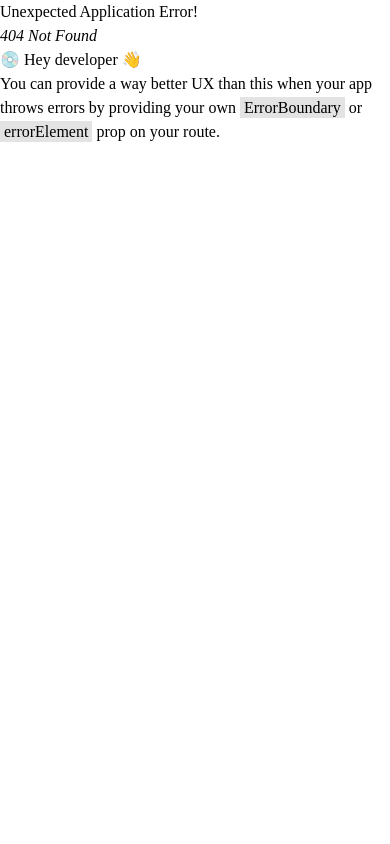
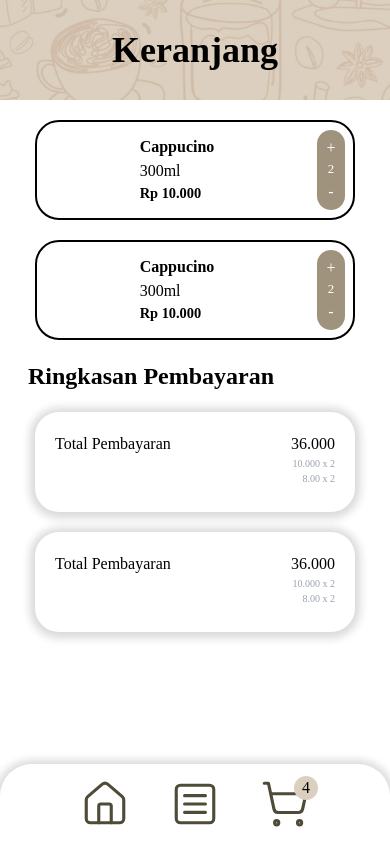
Before and after one commit to Inidapaa/kopisenja_app, a React (Vite) app: page /checkout in a window 390 px wide. Before the commit this address had no page. Built offline with nearby package versions, Linux system fonts and the light colour scheme.

Commit message:
Refactor Navbar and Home components: replaced anchor tags with Link components for navigation, added checkout route, and adjusted layout and styling in home.jsx for improved responsiveness.

```diff
--- a/src/components/navbar.jsx
+++ b/src/components/navbar.jsx
@@ -1,12 +1,14 @@
+import {Link} from 'react-router-dom'
 import {House, SquareMenu, ShoppingCart} from 'lucide-react'
 
 function Navbar() {
   return (
     <div className="fixed bottom-0 w-screen h-20 rounded-t-4xl bg-white flex justify-center items-center shadow-custom">
       <ul className="flex gap-10">
-        <a href=""><li> <House size={50} color="#504B38" strokeWidth={1.5} /></li></a>
-        <a href=""><li> <SquareMenu size={50} color="#504B38" strokeWidth={1.5} /></li></a>
-        <a href=""><li> <ShoppingCart size={50} color="#504B38" strokeWidth={1.5} /></li></a>
+        <Link><li> <House size={50} color="#504B38" strokeWidth={1.5} /></li></Link>
+        <Link><li> <SquareMenu size={50} color="#504B38" strokeWidth={1.5} /></li></Link>
+        <Link to='/checkout'><li> <ShoppingCart size={50} color="#504B38" strokeWidth={1.5} />
+        <span className="absolute top-3 right-18 w-6 h-6 rounded-full bg-primary text-center text-black">4</span></li></Link>
       </ul>
     </div>
   )
--- /dev/null
+++ b/src/components/title.jsx
@@ -0,0 +1,9 @@
+function Title () {
+  return (
+    <div className="flex w-screen justify-center items-center h-25 bg-primary bg-[url('../assets/titlebg.png')] bg-cover bg-center">
+      <h1 className="text-4xl font-bold text-black">Keranjang</h1>
+    </div>
+  )
+}
+
+export default Title
--- /dev/null
+++ b/src/pages/checkout.jsx
@@ -0,0 +1,66 @@
+import Navbar from "../components/navbar"
+import Title from "../components/title"
+
+const Checkout = () => {
+  return (
+    <>
+    <Navbar/>
+    <Title/>
+    {/* ==========Daftar Pesanan========== */}
+    <div className="h-auto flex flex-col my-5 gap-5 items-center">
+      <div className="bg-white h-25 w-80 border-2 rounded-3xl flex place-content-between items-center">
+        <img src="" alt="" />
+        <div className="flex flex-col">
+          <h3 className="font-bold">Cappucino</h3>
+          <p>300ml</p>
+          <p className="font-bold text-[0.9rem]">Rp 10.000</p>
+        </div>
+        <div className="flex h-20 w-7 mr-2 rounded-3xl flex-col bg-secondary justify-center items-center text-white">
+          <button type="">+</button>
+          <p className="text-[0.8rem]">2</p>
+          <button type="">-</button>
+        </div>
+      </div>
+      <div className="bg-white h-25 w-80 border-2 rounded-3xl flex place-content-between items-center">
+        <img src="" alt="" />
+        <div className="flex flex-col">
+          <h3 className="font-bold">Cappucino</h3>
+          <p>300ml</p>
+          <p className="font-bold text-[0.9rem]">Rp 10.000</p>
+        </div>
+        <div className="flex h-20 w-7 mr-2 rounded-3xl flex-col bg-secondary justify-center items-center text-white">
+          <button type="">+</button>
+          <p className="text-[0.8rem]">2</p>
+          <button type="">-</button>
+        </div>
+      </div>
+    </div>
+    {/* ========Ringkasan Pembayaran========== */}
+    <h1 className="ml-7 text-2xl font-bold">Ringkasan Pembayaran</h1>
+    <div className="h-80 flex flex-col my-5 gap-5 items-center">
+      <div className="bg-white h-25 w-80 shadow-custom rounded-3xl flex place-content-between p-5">
+        <h1>Total Pembayaran</h1>
+        <div className="flex flex-col">
+          <p className="text-center">36.000</p>
+          <span className="flex flex-col items-end text-gray-400">
+          <p className="text-[10px]">10.000 x 2</p>
+          <p className="text-[10px]">8.00 x 2</p>
+          </span>
+        </div>
+      </div>
+      <div className="bg-white h-25 w-80 shadow-custom rounded-3xl flex place-content-between p-5">
+        <h1>Total Pembayaran</h1>
+        <div className="flex flex-col">
+          <p className="text-center">36.000</p>
+          <span className="flex flex-col items-end text-gray-400">
+          <p className="text-[10px]">10.000 x 2</p>
+          <p className="text-[10px]">8.00 x 2</p>
+          </span>
+        </div>
+      </div>
+    </div>
+    </>
+  )
+}
+
+export default Checkout
--- a/src/pages/home.jsx
+++ b/src/pages/home.jsx
@@ -1,3 +1,4 @@
+import {Link} from 'react-router-dom'
 import {Clock, MapPin, Star} from 'lucide-react'
 import matcha1 from '../assets/matcha1.png'
 import Profile from '../components/profile.jsx'
@@ -9,13 +10,13 @@ const Home = () => {
     <>
     <Navbar/>
     <Profile/>
-    <div className="h-screen mb-10 bg-[url('../assets/Background.jpg')] bg-cover bg-center">
+    <div className="h-[102vh] bg-[url('../assets/Background.jpg')] bg-cover bg-center">
       <div className="flex flex-col text-[#504B38]">
         <h1 className="font-bold text-5xl text-center mt-5">Halo, Senja's!</h1>
         <p className="text-[20px] m-5 font-bold">Di tiap tetes kopi ada cerita, di tiap senja ada makna. Kopi Senja hadir untuk kamu yang ingin singgah, agar hari tak sekadar lewat tanpa rasa.</p>
       </div>
       {/* ------------ABOUT SECTION------------- */}
-      <div className="justify-center items-center mx-10 font-bold text-[#504B38]">
+      <div className="justify-center items-center mx-5 font-bold text-[#504B38]">
         <ul className="flex place-content-around">
           <li className="flex gap-4"><Clock className="w-10 h-10" /> 15.00-22.00</li>
           <li className="flex gap-2"><MapPin className="w-13 h-10" />Jl. Ikan tombro, Mojolangu</li>
@@ -23,31 +24,31 @@ const Home = () => {
         </ul>
       </div>
       {/* -----------CARD SECTION---------- */}
-      <div className="flex flex-col mx-5 my-10">
-        <h3 className="font-bold text-2xl text-[#504B38]">Menu Favorit</h3>
-        <div className="grid grid-cols-3 mx-5 gap-5 place-content-around mt-2">
-          <div className="bg-white h-35 w-25 px-3 rounded-3xl shadow-custom hover:shadow-2xl transition">
-            <img className=" h-20 w-20" src={matcha1} alt="" />
+      <h3 className="font-bold text-2xl text-[#504B38] mx-5 mt-10">Menu Favorit</h3>
+      <div className="flex justify-center my-2 items-center">
+        <div className="grid grid-cols-3 gap-3 place-content-around mt-2">
+          <div className="bg-white h-34 w-24 px-3 rounded-2xl shadow-custom hover:shadow-2xl transition">
+            <img className=" h-19 w-19" src={matcha1} alt="" />
             <h4 className="text-[10px] font-bold text-[#504B38]">Matcha</h4>
             <p className="text-[10px] text-[#504B38]">Rp15.000</p>
             <span> <Star color="#fbff00"/></span>
           </div>
-          <div className="bg-white h-35 w-25 px-3 rounded-3xl shadow-custom hover:shadow-2xl transition">
-            <img className=" h-20 w-20" src={matcha1} alt="" />
+          <div className="bg-white h-34 w-24 px-3 rounded-2xl shadow-custom hover:shadow-2xl transition">
+            <img className=" h-19 w-19" src={matcha1} alt="" />
             <h4 className="text-[10px] font-bold text-[#504B38]">Matcha</h4>
             <p className="text-[10px] text-[#504B38]">Rp15.000</p>
             <span> <Star color="#fbff00"/></span>
           </div>
-          <div className="bg-white h-35 w-25 px-3 rounded-3xl shadow-custom transition">
-            <img className=" h-20 w-20" src={matcha1} alt="" />
+          <div className="bg-white h-34 w-24 px-3 rounded-2xl shadow-custom transition">
+            <img className=" h-19 w-19" src={matcha1} alt="" />
             <h4 className="text-[10px] font-bold text-[#504B38]">Matcha</h4>
             <p className="text-[10px] text-[#504B38]">Rp15.000</p>
             <span> <Star color="#fbff00"/></span>
           </div>
         </div>
       </div>
-      <div className="flex justify-center items-center">
-        <button className="bg-third h-10 w-30 rounded-2xl text-white hover:shadow-md transition">Lihat Menu</button>
+      <div className="flex justify-center items-center mt-10">
+        <Link to='/' className="bg-third h-10 w-30 rounded-2xl text-white hover:shadow-md transition">Lihat Menu</Link>
       </div>
     </div>
     </>
```
Also changed, not shown: src/routes/index.jsx (+8 -0 lines), src/assets/titlebg.png (added).
